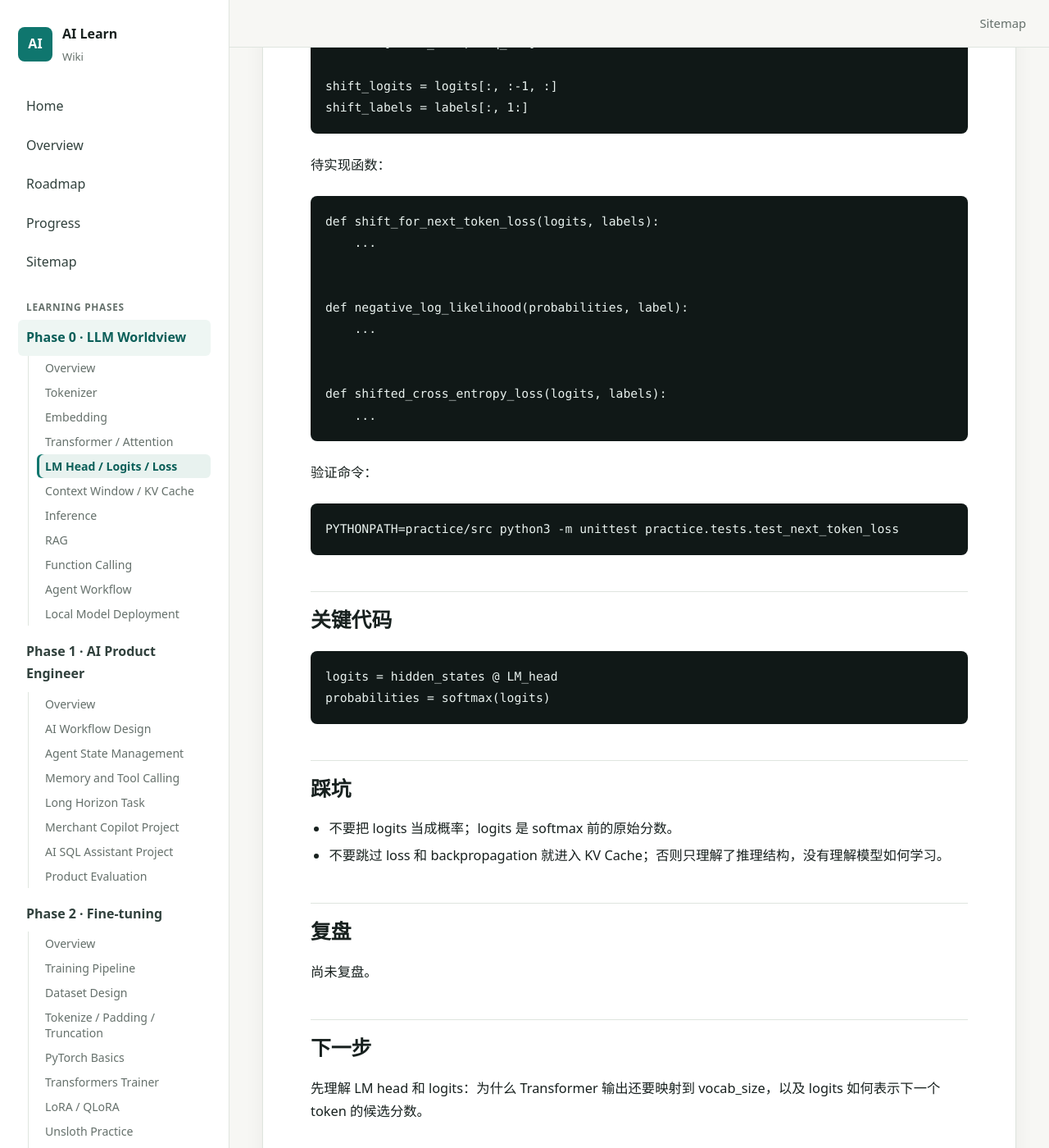
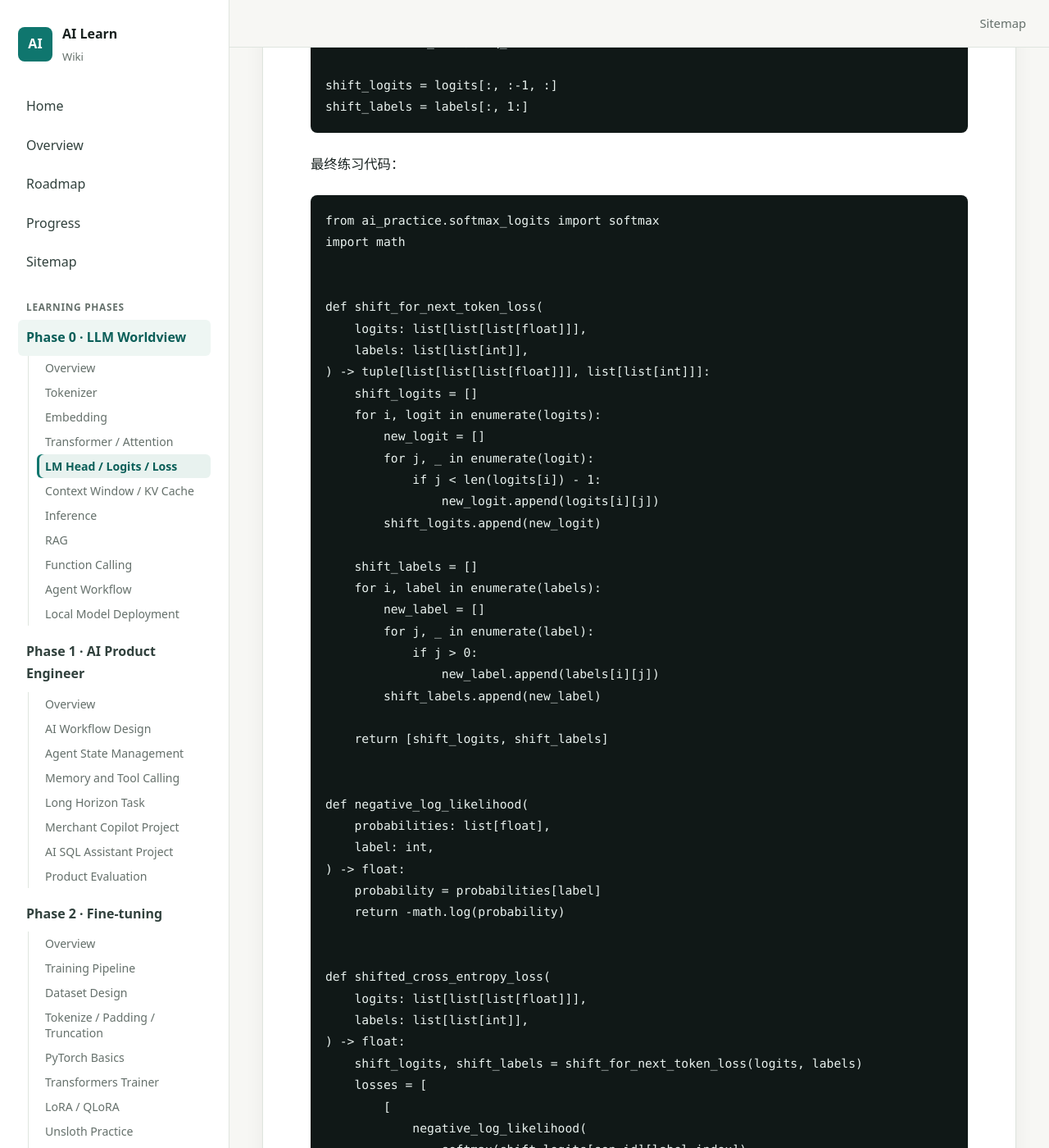
Before and after one commit to sgnilo/ai_learn, a Jekyll site: the page built from docs/phase-0-llm-worldview/04-lm-head-logits-loss.md, in a window 1280 px wide and 1400 px high, scrolled down 8778 px. Shown: the whole window at 82% size. Built offline with Jekyll 4.4.1, drawn with Linux system fonts in a browser that asks for light colours; some of the changed text lies outside the part shown.

Commit message:
practice: complete next token loss exercise

````diff
--- a/docs/phase-0-llm-worldview/04-lm-head-logits-loss.md
+++ b/docs/phase-0-llm-worldview/04-lm-head-logits-loss.md
@@ -318,13 +318,13 @@ def logits_to_probabilities(logits_by_position):
 PYTHONPATH=practice/src python3 -m unittest discover -s practice/tests
 ```
 
-### 2026-05-21：Next-token Loss coding 练习
+### 2026-05-21：Next-token Loss coding 练习复盘
 
-本轮搭好的练习入口：
+本轮练习入口：
 
 - 源码入口：`practice/src/ai_practice/next_token_loss.py`
 - 测试入口：`practice/tests/test_next_token_loss.py`
-- 当前状态：测试已写好，源码函数暂时抛出 `NotImplementedError`，用于 TDD 红灯练习。
+- 当前状态：实现已完成，目标测试通过。
 
 练习目标：
 
@@ -336,19 +336,80 @@ shift_logits = logits[:, :-1, :]
 shift_labels = labels[:, 1:]
 ```
 
-待实现函数：
+最终练习代码：
 
 ```python
-def shift_for_next_token_loss(logits, labels):
-    ...
+from ai_practice.softmax_logits import softmax
+import math
 
 
-def negative_log_likelihood(probabilities, label):
-    ...
+def shift_for_next_token_loss(
+    logits: list[list[list[float]]],
+    labels: list[list[int]],
+) -> tuple[list[list[list[float]]], list[list[int]]]:
+    shift_logits = []
+    for i, logit in enumerate(logits):
+        new_logit = []
+        for j, _ in enumerate(logit):
+            if j < len(logits[i]) - 1:
+                new_logit.append(logits[i][j])
+        shift_logits.append(new_logit)
+
+    shift_labels = []
+    for i, label in enumerate(labels):
+        new_label = []
+        for j, _ in enumerate(label):
+            if j > 0:
+                new_label.append(labels[i][j])
+        shift_labels.append(new_label)
+
+    return [shift_logits, shift_labels]
 
 
-def shifted_cross_entropy_loss(logits, labels):
-    ...
+def negative_log_likelihood(
+    probabilities: list[float],
+    label: int,
+) -> float:
+    probability = probabilities[label]
+    return -math.log(probability)
+
+
+def shifted_cross_entropy_loss(
+    logits: list[list[list[float]]],
+    labels: list[list[int]],
+) -> float:
+    shift_logits, shift_labels = shift_for_next_token_loss(logits, labels)
+    losses = [
+        [
+            negative_log_likelihood(
+                softmax(shift_logits[sen_id][label_index]),
+                label,
+            )
+            for label_index, label in enumerate(sen)
+        ]
+        for sen_id, sen in enumerate(shift_labels)
+    ]
+    total = 0
+    loss_len = 0
+    for loss_sen in losses:
+        total += sum(loss_sen)
+        loss_len += len(loss_sen)
+    return total / loss_len
+```
+
+本轮踩坑：
+
+- `enumerate(list)` 返回的是 `(index, value)`，不能直接把这个 tuple 当成数字下标或和 `int` 比较。
+- `shift_logits` 对齐的是“当前位置预测下一个 token”，所以要去掉最后一个位置：`logits[:, :-1, :]`。
+- `shift_labels` 是被预测的下一个 token，所以要去掉第一个 label：`labels[:, 1:]`。
+- `negative_log_likelihood` 的输入应当是 probability distribution，不是原始 logits。
+- 计算 `shifted_cross_entropy_loss` 时，每个位置的 logits 要先经过 `softmax`，再取正确 label 对应的概率做 `-log(probability)`。
+
+可以进一步简化的写法：
+
+```python
+shift_logits = [batch_logits[:-1] for batch_logits in logits]
+shift_labels = [batch_labels[1:] for batch_labels in labels]
 ```
 
 验证命令：
````
Also changed, not shown: docs/progress.md (+1 -1 lines), 1 other file.
